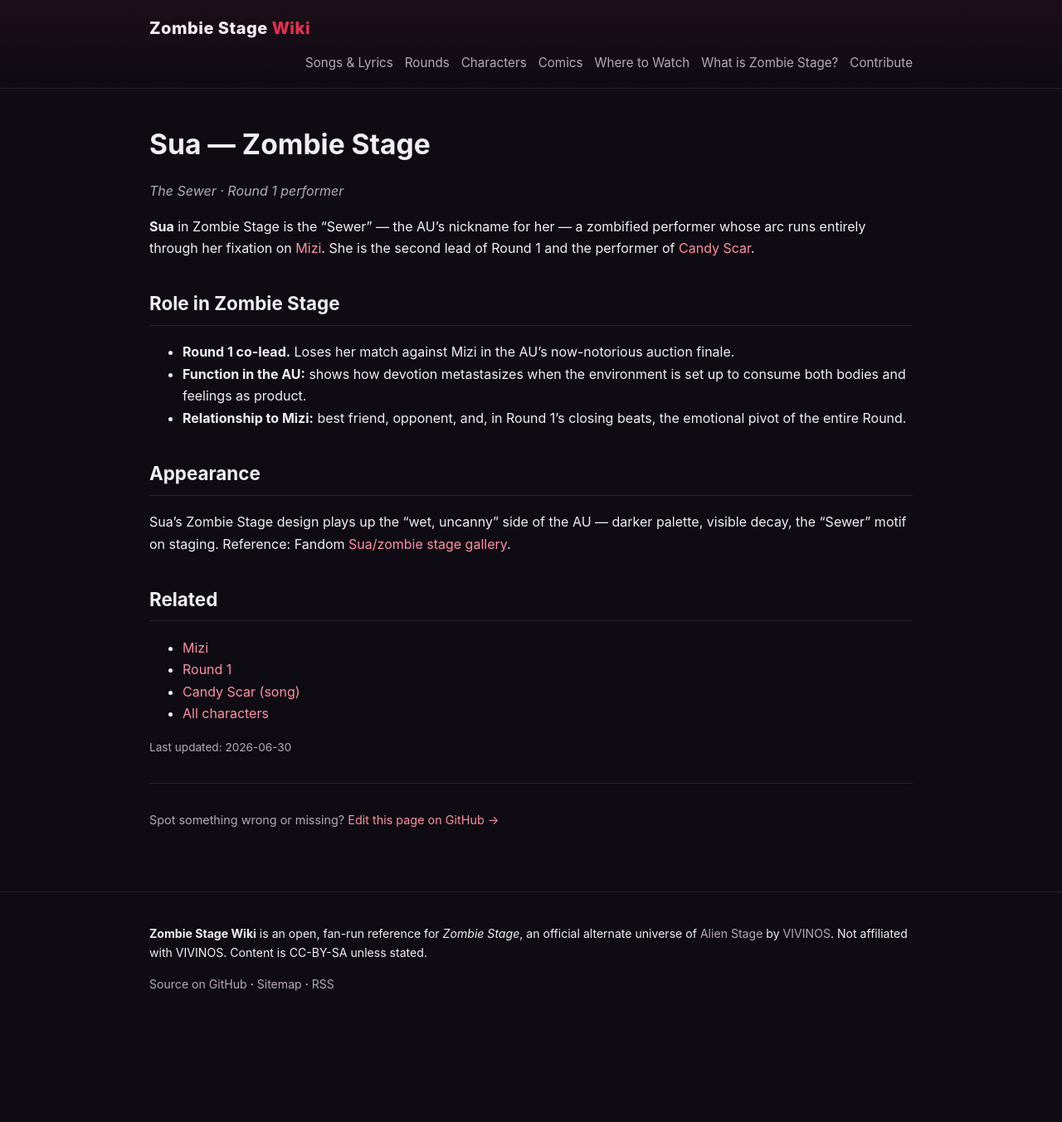
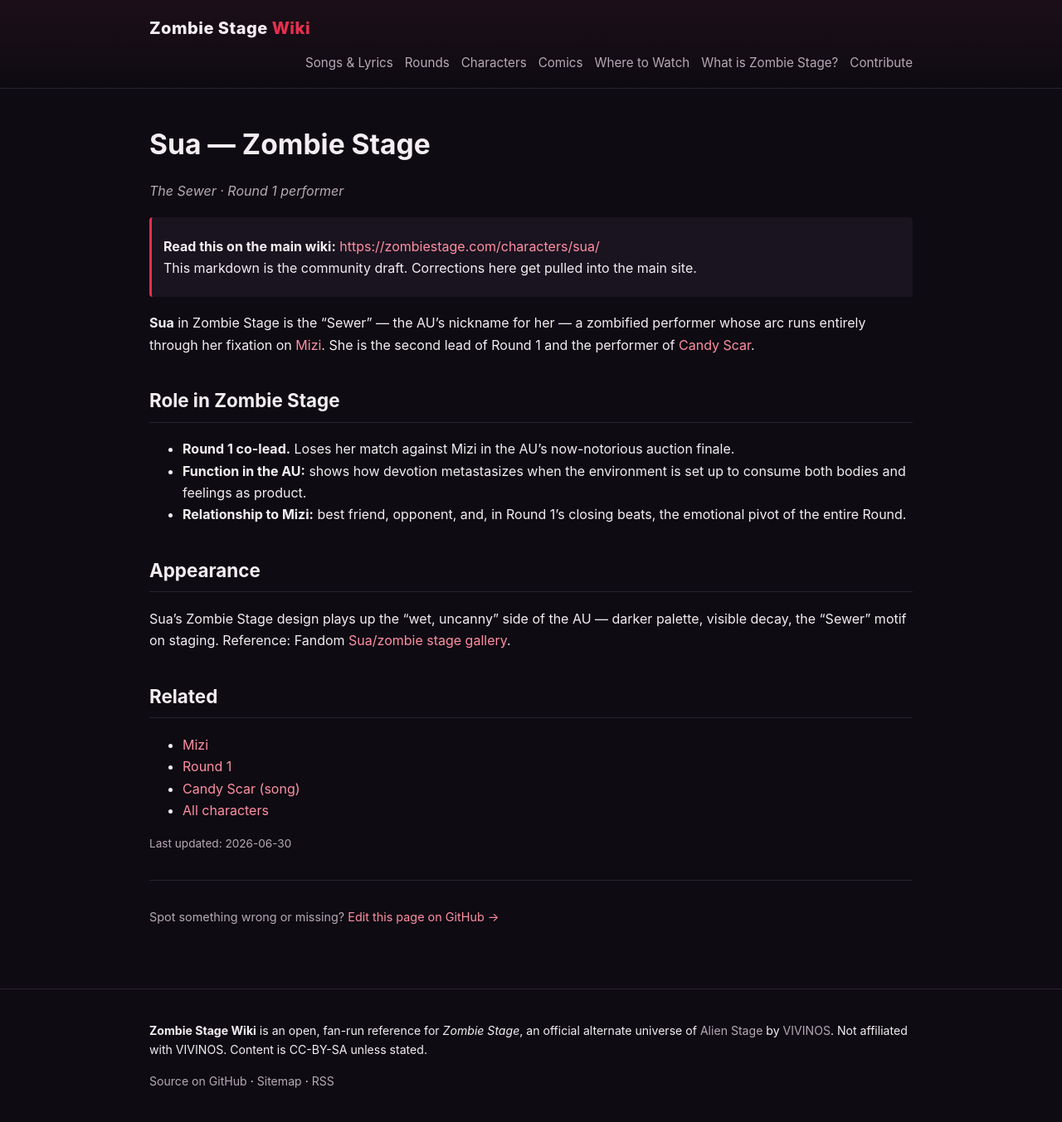
Before and after one commit to zombiestageweb/Wiki, a Jekyll site: the page built from _characters/sua.md, in a window 1280 px wide. Shown: the whole page at 83% size. Built offline with Jekyll 4.4.1, drawn with Linux system fonts in a browser that asks for light colours; before the commit the page ends 1236 px from its top, so only the background shows below that.

Commit message:
docs(_characters/sua.md): add canonical link to main site

```diff
--- a/_characters/sua.md
+++ b/_characters/sua.md
@@ -6,6 +6,9 @@ role: "The Sewer · Round 1 performer"
 description: "Sua in Zombie Stage: the Sewer, obsessed with Mizi, opposite lead of Round 1."
 updated: 2026-06-30
 ---
+
+> **Read this on the main wiki:** [https://zombiestage.com/characters/sua/](https://zombiestage.com/characters/sua/)
+> This markdown is the community draft. Corrections here get pulled into the main site.
 
 **Sua** in Zombie Stage is the "Sewer" — the AU's nickname for her — a zombified performer whose
 arc runs entirely through her fixation on [Mizi](/characters/mizi/). She is the second lead of
```
